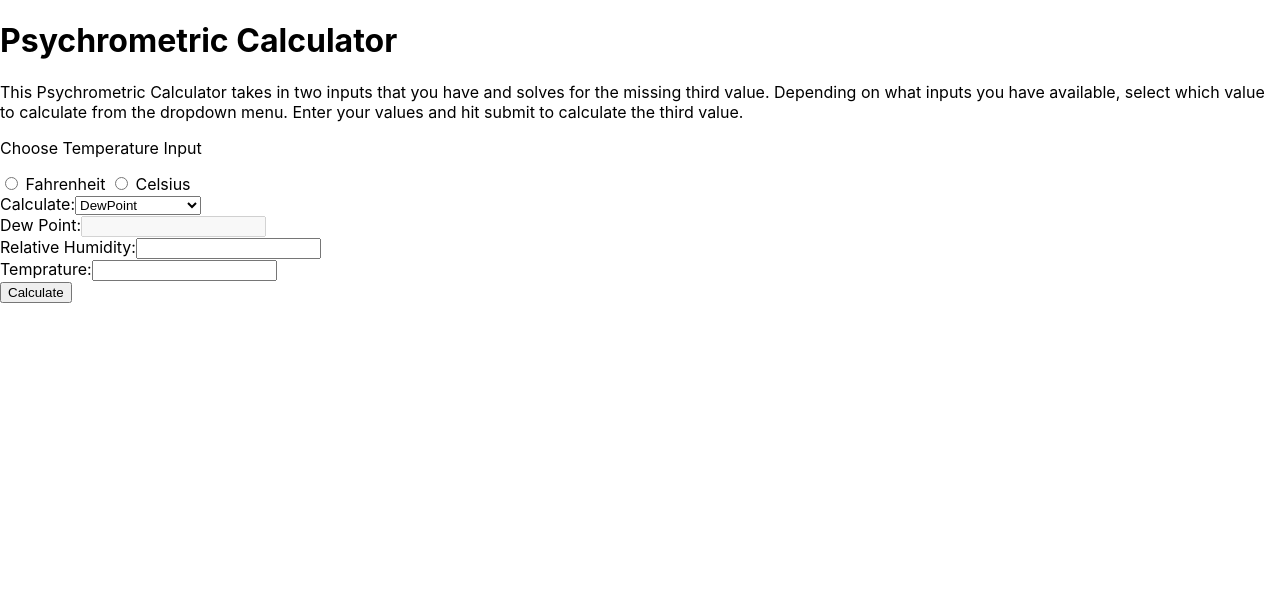
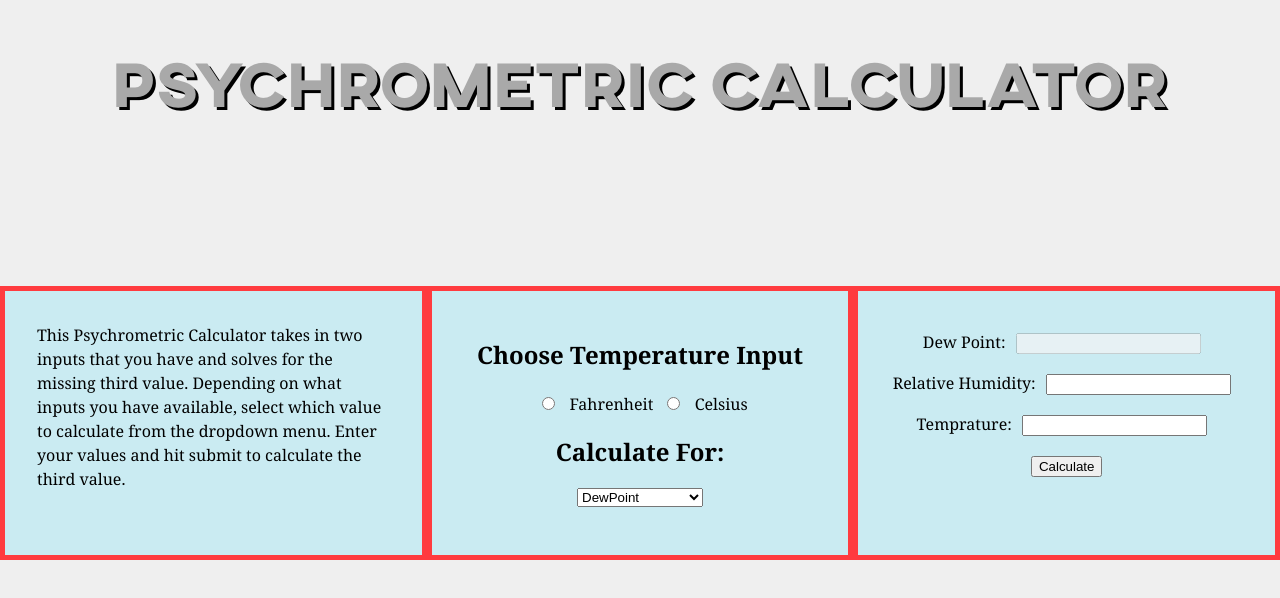
Before and after one commit to MaxwellHouston/Psychrometric-Calculator, a React (Create React App) app: page / in a window 1280 px wide. Shown: the top 598 px of the page. Built offline with nearby package versions, Linux system fonts and the light colour scheme.

Commit message:
started CSS

```diff
--- a/src/components/App.css
+++ b/src/components/App.css
@@ -0,0 +1,41 @@
+@font-face {
+    font-family: 'Axis';
+    src: url('../Utility/fonts/Axis-Extrabold.otf') format('opentype');
+}
+
+body {
+    font-family: Cambria, Cochin, Georgia, Times, 'Times New Roman', serif;
+    font-size: 16px;
+    background-color: #efefef;
+}
+
+h1 {
+    text-align: center;
+    margin-bottom: 150px;
+    color: #a9a9a9;
+    font-family: 'Axis';
+    font-size: 4rem;
+    text-shadow: 3px 3px black;
+}
+
+.container {
+    display: flex;
+    justify-content: center;
+    align-items: center;
+    justify-items: center;
+}
+
+.box {
+    width: 30%;
+    padding: 2rem;
+    line-height: 1.5rem;
+    background-color: #caebf2;
+    height: 200px;
+    border: 5px solid #ff3b3f ;
+}
+
+.results {
+    text-align: center;
+    margin-top: 6rem;
+    font-size: 2rem;
+}
--- a/src/components/App.js
+++ b/src/components/App.js
@@ -65,18 +65,18 @@ export class App extends React.Component{
     return(
       <div className="body">
         <h1>Psychrometric Calculator</h1>
-        <div className="about-div">
-          <p className="about">
+        <div className="container">
+          <p className="about box">
             This Psychrometric Calculator takes in two inputs that you have and solves for the missing third value.
             Depending on what inputs you have available, select which value to calculate from the dropdown menu.
             Enter your values and hit submit to calculate the third value.
           </p>
-        </div>
-        <div className="options">
+
+          <div className="options box">
             <ModeSelect changeTemp={this.changeTemp} />
             <FinderDropdown getType={this.getType} />
           </div>
-        <div className="entry">
+          <div className="entry box">
             <EntryForm
             tempInput={this.state.tempInput}
             solveFor={this.state.solveFor}
@@ -84,6 +84,7 @@ export class App extends React.Component{
             inputs={inputs}
             showResults={this.showResults}
             />
+          </div>
         </div>
         <div className="results">
           <ResultDisplay
--- a/src/components/EntryForm.css
+++ b/src/components/EntryForm.css
@@ -0,0 +1,3 @@
+input {
+    margin: 10px;
+}
--- a/src/components/EntryForm.js
+++ b/src/components/EntryForm.js
@@ -1,4 +1,5 @@
 import React from "react";
+import './EntryForm.css';
 
 
 export class EntryForm extends React.Component{
--- a/src/components/FinderDropdown.css
+++ b/src/components/FinderDropdown.css
@@ -0,0 +1,4 @@
+
+.dropdown {
+    text-align: center;
+}
--- a/src/components/FinderDropdown.js
+++ b/src/components/FinderDropdown.js
@@ -1,4 +1,5 @@
 import React from "react";
+import './FinderDropdown.css';
 
 
 export class FinderDropdown extends React.Component{
@@ -14,9 +15,9 @@ export class FinderDropdown extends React.Component{
 
     render(){
         return(
-            <div>
-                    <label for="calculate">Calculate:</label>
-                <select id="calculate" name="calculate" onChange={this.handleChange} >
+            <div className='dropdown'>
+                    <h2>Calculate For:</h2>
+                <select name="calculate" onChange={this.handleChange} >
                     <option value="dp">DewPoint</option>
                     <option value="rh">Relative Humidity</option>
                     <option value="temp">Temperature</option>
--- a/src/components/ModeSelect.css
+++ b/src/components/ModeSelect.css
@@ -0,0 +1,3 @@
+form {
+    text-align: center;
+}
--- a/src/components/ModeSelect.js
+++ b/src/components/ModeSelect.js
@@ -1,4 +1,5 @@
 import React from "react";
+import './ModeSelect.css';
 
 
 export class ModeSelect extends React.Component{
@@ -16,7 +17,7 @@ export class ModeSelect extends React.Component{
         return(
             <div>
                 <form onChange={this.handleChange}>
-                    <p>Choose Temperature Input</p>
+                    <h2>Choose Temperature Input</h2>
                     <input type="radio" id="fahrenheit" name="tempInput" value="fahrenheit" />
                     <label for="fahrenheit"> Fahrenheit </label>
                     <input type="radio" id="celsius" name="tempInput" value="celsius" />
```
Also changed, not shown: src/Utility/fonts/Axis-Extrabold.otf (added). Lines whose indentation alone changed are shown as unchanged.
